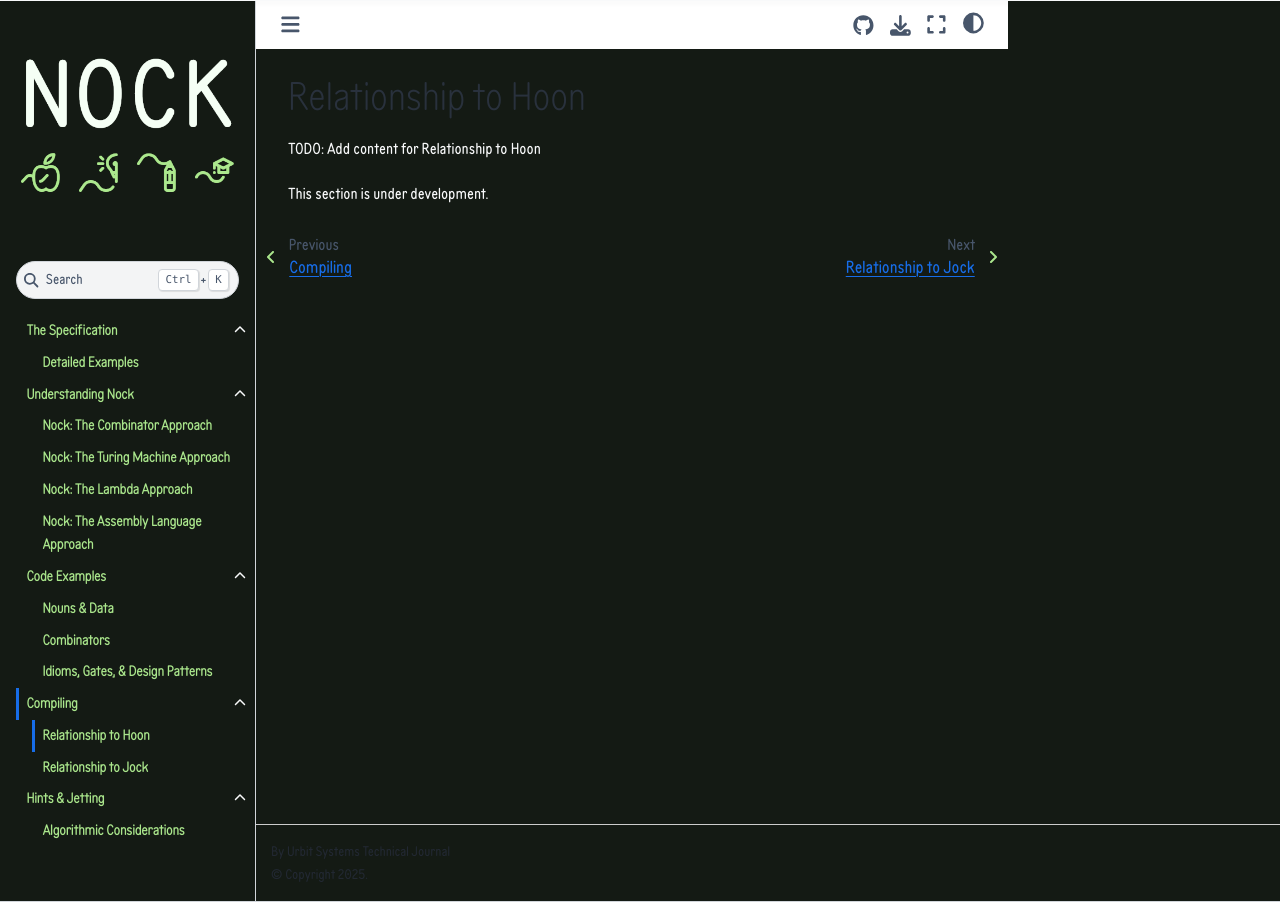
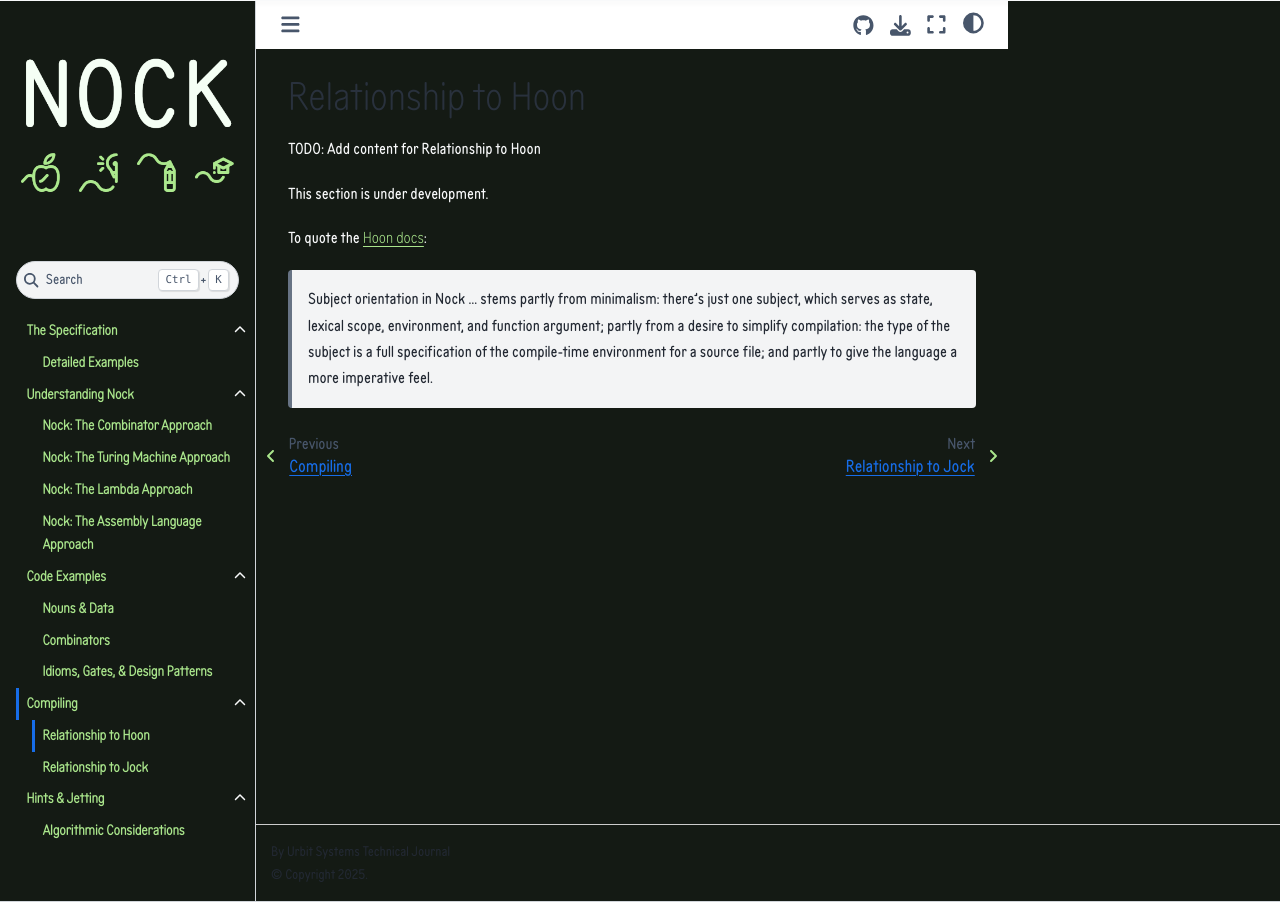
Before and after one commit to Urbit-Systems-Technical-Journal/nocksite, a Jupyter Book: the page built from content/compiling/relationship-to-hoon.md, in a window 1280 px wide. Built offline with Jupyter Book 1.0.4 settings and Sphinx 7.4.7 and the Sphinx Book theme 1.1.4, drawn with Linux system fonts in a browser that asks for light colours; pages that are not in the unit, such as notebooks, are missing from menus.

Commit message:
Post LC content

```diff
--- a/_toc.yml
+++ b/_toc.yml
@@ -19,6 +19,10 @@ chapters:
     title: "Nock: The Lambda Approach"
   - file: content/understanding/assembly-language-approach
     title: "Nock: The Assembly Language Approach"
+  - file: content/understanding/cellular-automaton-approach
+    title: "Nock: The Cellular Automaton Approach"
+  - file: content/understanding/alchemy-approach
+    title: "Nock: The Alchemy Approach"
 
 - file: content/examples/index
   title: Code Examples
--- a/content/compiling/relationship-to-hoon.md
+++ b/content/compiling/relationship-to-hoon.md
@@ -3,3 +3,7 @@
 TODO: Add content for Relationship to Hoon
 
 This section is under development.
+
+To quote the [Hoon docs](https://docs.urbit.org/hoon/why-hoon):
+
+> Subject orientation in Nock ... stems partly from minimalism: there's just one subject, which serves as state, lexical scope, environment, and function argument; partly from a desire to simplify compilation: the type of the subject is a full specification of the compile-time environment for a source file; and partly to give the language a more imperative feel.
```
Also changed, not shown: content/understanding/lambda-approach.ipynb.
